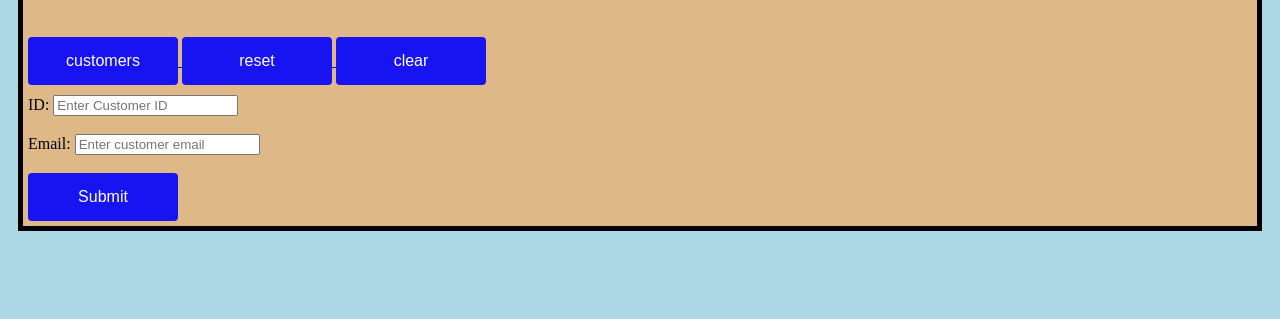
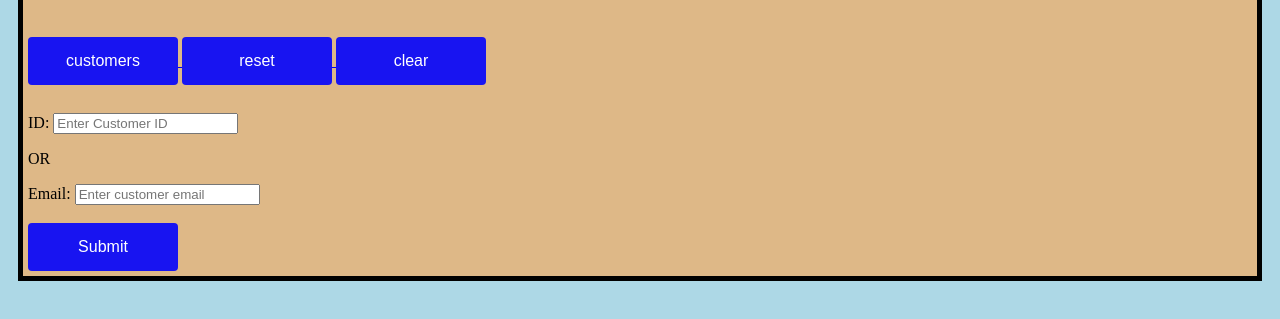
Before and after one commit to coachMark521/phase3final, a website: page public/index.html in a window 1280 px wide. Both pictures are taken after a click on the button "search". Shown: the part 81-400 px from the top of the page. Drawn offline with Linux system fonts and the light colour scheme.

Commit message:
added or

```diff
--- a/public/index.html
+++ b/public/index.html
@@ -20,8 +20,10 @@
 
         <button class="button" id="searchButton">search</button>
         <div id="searchInput">
+          <br/>
           <label for="ID">ID:</label>
-          <input type="text" id="ID" placeholder="Enter Customer ID"><br/><br/>
+          <input type="text" id="ID" placeholder="Enter Customer ID"><br/>
+          <p>OR</p>
           <label for="email">Email:</label>
           <input type="email" id="email" placeholder="Enter customer email"><br/><br/>
           <a id="findLink" href="#" >
```
